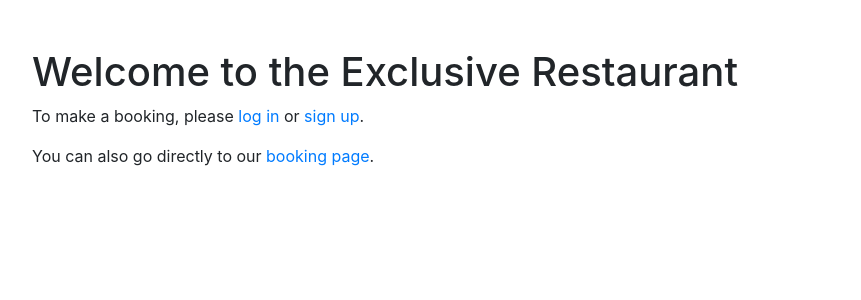
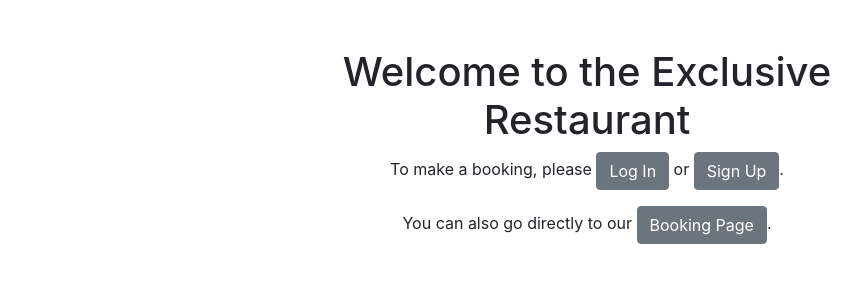
Before and after one commit to DerekMor/new-booking, a Django app: page / in a window 1280 px wide. Shown: the part 56-356 px from the top of the page, without its empty margins (53-914 px from the left). Run offline with Django 4.2, Linux system fonts and the light colour scheme; some libraries are stand-ins or nearby versions.

Commit message:
Add bootstrap classes to home page to style buttons and center content

```diff
--- a/bookings/templates/bookings/home.html
+++ b/bookings/templates/bookings/home.html
@@ -3,11 +3,17 @@
 {% block title %}Welcome to the Exclusive Restaurant{% endblock %}
 
 {% block content %}
-    <h1>Welcome to the Exclusive Restaurant</h1>
-    <p>
-        To make a booking, please <a href="{% url 'account_login' %}">log in</a> or <a href="{% url 'account_signup' %}">sign up</a>.
-    </p>
-    <p>
-        You can also go directly to our <a href="{% url 'booking_list' %}">booking page</a>.
-    </p>
+<div class="container mt-5">
+    <div class="row">
+        <div class="col-md-6 offset-md-3">
+            <h1 class="text-center">Welcome to the Exclusive Restaurant</h1>
+            <p class="text-center">
+                To make a booking, please <a href="{% url 'account_login' %}" class="btn btn-secondary">Log In</a> or <a href="{% url 'account_signup' %}" class="btn btn-secondary">Sign Up</a>.
+            </p>
+            <p class="text-center">
+                You can also go directly to our <a href="{% url 'booking_list' %}" class="btn btn-secondary">Booking Page</a>.
+            </p>
+        </div>
+    </div>
+</div>
 {% endblock %}
```
